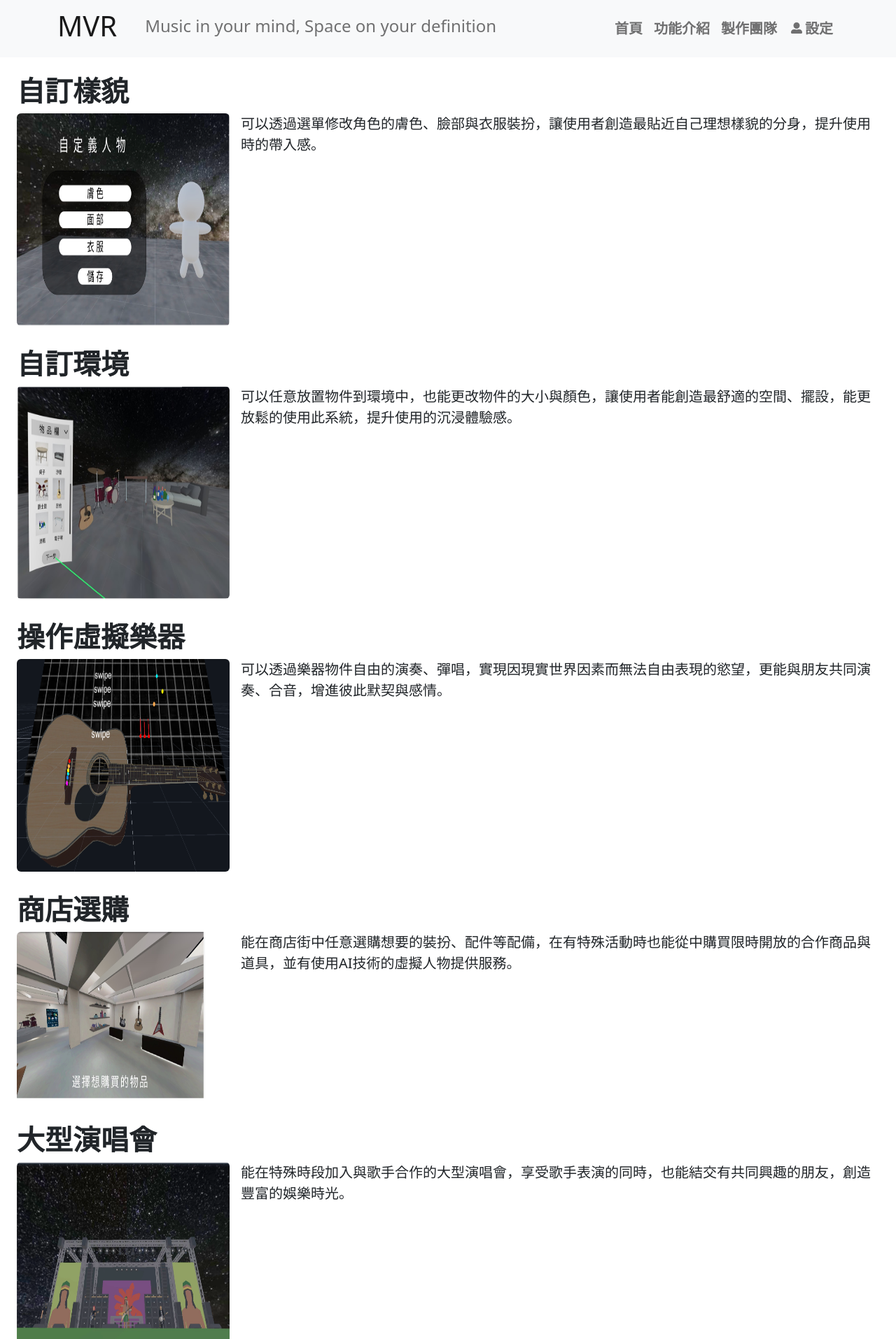
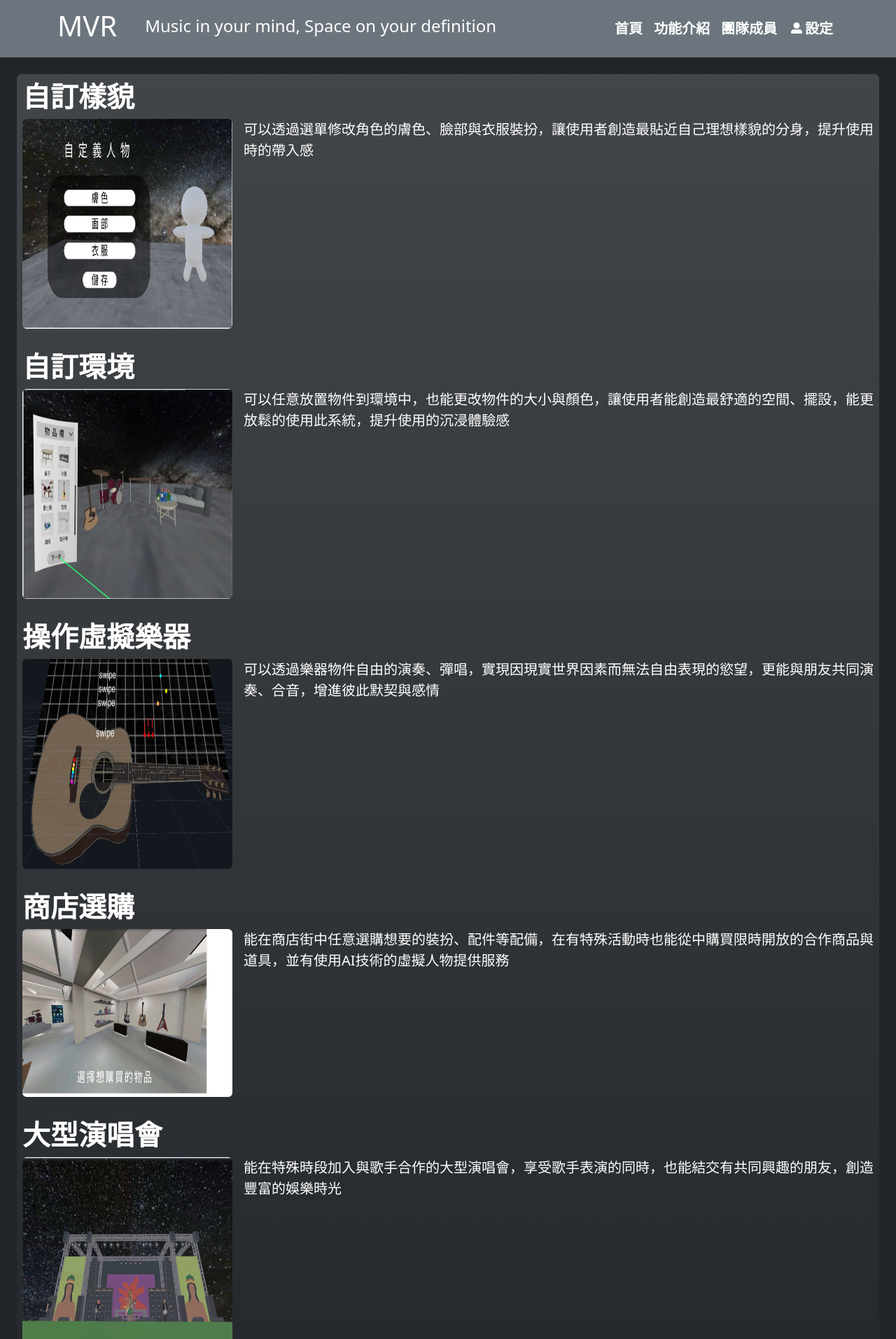
Before and after one commit to LeeChasel/MVR_website, a Next.js app: page /features in a window 1280 px wide. Shown: the top 1914 px of the page at 70% size. Built offline with nearby package versions, Linux system fonts and the light colour scheme.

Commit message:
prettify web page, adjust user login and register form

```diff
--- a/pages/_document.tsx
+++ b/pages/_document.tsx
@@ -4,7 +4,7 @@ export default function Document() {
   return (
     <Html lang="en">
       <Head />
-      <body>
+      <body className='bg-dark'>
         <Main />
         <NextScript />
       </body>
--- a/pages/components/topnavbar.tsx
+++ b/pages/components/topnavbar.tsx
@@ -7,36 +7,36 @@ import {FaUserAlt} from 'react-icons/fa'
 export default function TopNavbar()
 {
     return (
-        <Navbar bg="light">
+        <Navbar className="bg-secondary">
             <Container>
                 <Navbar.Brand>
-                    <h1>MVR</h1>
+                    <h1 className="text-white">MVR</h1>
                 </Navbar.Brand>
-                <Navbar.Text className="px-4 "><h4>Music in your mind, Space on your definition</h4></Navbar.Text>
+                <Navbar.Text className="px-4 text-white fw-bolder">
+                    <h4>Music in your mind, Space on your definition</h4>
+                </Navbar.Text>
                 <Navbar.Toggle />
                 <Navbar.Collapse className="justify-content-end">
                     <Nav>
                         <Link href="/" legacyBehavior passHref>
                             <Nav.Link>
-                                <span className="fs-5 fw-bolder">首頁</span>
+                                <span className="fs-5 fw-bolder text-white">首頁</span>
                             </Nav.Link>
                         </Link>
                         <Link href="/features" legacyBehavior passHref>
                             <Nav.Link>
-                                <span className="fs-5 fw-bolder">功能介紹</span>
+                                <span className="fs-5 fw-bolder text-white">功能介紹</span>
                             </Nav.Link>
                         </Link>
                         <Link href="/introduceTeam" legacyBehavior passHref>
                             <Nav.Link>
-                                <span className="fs-5 fw-bolder">
-                                    製作團隊
-                                </span>
+                                <span className="fs-5 fw-bolder text-white">團隊成員</span>
                             </Nav.Link>
                         </Link>
                         <Link href="/userPage/login" legacyBehavior passHref>
                             <Nav.Link>
-                                <FaUserAlt className="mx-1 mb-2"/>
-                                <span className="fs-5 fw-bolder">設定</span>
+                                <FaUserAlt className="mx-1 mb-2 text-white"/>
+                                <span className="fs-5 fw-bolder text-white">設定</span>
                             </Nav.Link>
                         </Link>
                     </Nav>
--- a/pages/features.tsx
+++ b/pages/features.tsx
@@ -6,65 +6,65 @@ export default function Features()
     return (
         <>
         <Head>
-        <title>MVR-功能詳情</title>
+        <title>MVR-功能介紹</title>
         <meta name="description" content="Generated by create next app" />
         <meta name="viewport" content="width=device-width, initial-scale=1" />
         <link rel="icon" href="/favicon.ico" />
         </Head>
         <main>
-            <div className='m-4'>
+            <div className='m-4 p-2 bg-gradient rounded'>
                 <div>
-                    <h1 className='fw-bold'>自訂樣貌</h1>
+                    <h1 className='fw-bold text-white'>自訂樣貌</h1>
                     <div className='d-flex gap-3 mb-4'>
                         <div className='w-25'>
                             <Image src="/features_img/player.PNG" alt="player" width="400" height="400" className='rounded'/>
                         </div>
-                        <p className='fs-5 w-75'>可以透過選單修改角色的膚色、臉部與衣服裝扮，讓使用者創造最貼近自己理想樣貌的分身，提升使用時的帶入感。</p>
+                        <p className='fs-5 w-75 text-white'>可以透過選單修改角色的膚色、臉部與衣服裝扮，讓使用者創造最貼近自己理想樣貌的分身，提升使用時的帶入感</p>
                     </div>
                 </div>
                 <div>
-                    <h1 className='fw-bold'>自訂環境</h1>
+                    <h1 className='fw-bold text-white'>自訂環境</h1>
                     <div className='d-flex gap-3 mb-4'>
                         <div className='w-25'>
                             <Image src="/features_img/place_object.PNG" alt="placeObject" width="400" height="400" className='rounded'/>
                         </div>
-                        <p className='fs-5 w-75'>可以任意放置物件到環境中，也能更改物件的大小與顏色，讓使用者能創造最舒適的空間、擺設，能更放鬆的使用此系統，提升使用的沉浸體驗感。</p>
+                        <p className='fs-5 w-75 text-white'>可以任意放置物件到環境中，也能更改物件的大小與顏色，讓使用者能創造最舒適的空間、擺設，能更放鬆的使用此系統，提升使用的沉浸體驗感</p>
                     </div>
                 </div>
                 <div>
-                    <h1 className='fw-bold'>操作虛擬樂器</h1>
+                    <h1 className='fw-bold text-white'>操作虛擬樂器</h1>
                     <div className='d-flex gap-3 mb-4'>
                         <div className='w-25'>
                             <Image src="/features_img/play_guitar.PNG" alt="playGuitar" width="450" height="450" className='rounded'/>
                         </div>
-                        <p className='fs-5 w-75'>可以透過樂器物件自由的演奏、彈唱，實現因現實世界因素而無法自由表現的慾望，更能與朋友共同演奏、合音，增進彼此默契與感情。</p>
+                        <p className='fs-5 w-75 text-white'>可以透過樂器物件自由的演奏、彈唱，實現因現實世界因素而無法自由表現的慾望，更能與朋友共同演奏、合音，增進彼此默契與感情</p>
                     </div>
                 </div>
                 <div>
-                    <h1 className='fw-bold'>商店選購</h1>
+                    <h1 className='fw-bold text-white'>商店選購</h1>
                     <div className='d-flex gap-3 mb-4'>
                         <div className='w-25'>
                             <Image src="/features_img/buy_object.PNG" alt="buying" width="450" height="360" className='rounded'/>
                         </div>
-                        <p className='fs-5 w-75'>能在商店街中任意選購想要的裝扮、配件等配備，在有特殊活動時也能從中購買限時開放的合作商品與道具，並有使用AI技術的虛擬人物提供服務。</p>
+                        <p className='fs-5 w-75 text-white'>能在商店街中任意選購想要的裝扮、配件等配備，在有特殊活動時也能從中購買限時開放的合作商品與道具，並有使用AI技術的虛擬人物提供服務</p>
                     </div>
                 </div>
                 <div>
-                    <h1 className='fw-bold'>大型演唱會</h1>
+                    <h1 className='fw-bold text-white'>大型演唱會</h1>
                     <div className='d-flex gap-3 mb-4'>
                         <div className='w-25'>
                             <Image src="/features_img/event.PNG" alt="event" width="450" height="400" className='rounded'/>
                         </div>
-                        <p className='fs-5 w-75'>能在特殊時段加入與歌手合作的大型演唱會，享受歌手表演的同時，也能結交有共同興趣的朋友，創造豐富的娛樂時光。</p>
+                        <p className='fs-5 w-75 text-white'>能在特殊時段加入與歌手合作的大型演唱會，享受歌手表演的同時，也能結交有共同興趣的朋友，創造豐富的娛樂時光</p>
                     </div>
                 </div>
                 <div>
-                    <h1 className='fw-bold'>AI</h1>
+                    <h1 className='fw-bold text-white'>AI</h1>
                     <div className='d-flex gap-3 mb-4'>
                         <div className='w-25'>
                             <Image src="/features_img/AI.jpg" alt="AI" width="450" height="300" className='rounded'/>
                         </div>
-                        <p className='fs-5 w-75'>我們提供了使用AI技術的客服機器人，因應使用者多場景多管道的互動模式，能透過以雲端運算、人工智慧、大數據等新數位技術為基礎和客戶服務的融合、進化提供比傳統人力客服更強大的使用者體驗。</p>
+                        <p className='fs-5 w-75 text-white'>我們提供了使用AI技術的客服機器人，因應使用者多場景多管道的互動模式，能透過以雲端運算、人工智慧、大數據等新數位技術為基礎和客戶服務的融合、進化提供比傳統人力客服更強大的使用者體驗</p>
                     </div>
                 </div>
             </div>
--- a/pages/index.tsx
+++ b/pages/index.tsx
@@ -5,7 +5,7 @@ import Image from 'next/legacy/image';
 function PhotoCarousel()
 {
   return (
-    <div className='d-flex justify-content-center mt-4'>
+    <div className='d-flex justify-content-center mt-5'>
       <Carousel className='w-75'>
         <Carousel.Item>
           <Image src="/photoCarousel/interface.png" alt="Login UI" width="1500" height="1000" className='w-100'/>
@@ -37,7 +37,6 @@ export default function Home() {
         <link rel="icon" href="/favicon.ico" />
       </Head>
       <main>
-
         <PhotoCarousel />
       </main>
     </>
--- a/pages/userPage/accountSetting.tsx
+++ b/pages/userPage/accountSetting.tsx
@@ -11,7 +11,7 @@ export default function AccountSetting()
         <link rel="icon" href="/favicon.ico" />
         </Head>
         <main>
-            Account
+            <h1 className="text-white m-4">更改帳號頁面</h1>
         </main>
         </>
     )
--- a/pages/userPage/friendList.tsx
+++ b/pages/userPage/friendList.tsx
@@ -11,7 +11,7 @@ export default function FriendList()
         <link rel="icon" href="/favicon.ico" />
         </Head>
         <main>
-            friend
+            <h1 className="text-white m-4">好友清單頁面</h1>
         </main>
         </>
     )
--- a/pages/userPage/passwordSetting.tsx
+++ b/pages/userPage/passwordSetting.tsx
@@ -11,7 +11,7 @@ export default function PasswordSetting()
         <link rel="icon" href="/favicon.ico" />
         </Head>
         <main>
-            password
+            <h1 className="text-white m-4">更改密碼頁面</h1>
         </main>
         </>
     )
--- a/pages/userPage/userSetting.tsx
+++ b/pages/userPage/userSetting.tsx
@@ -5,7 +5,7 @@ import Link from 'next/link';
 function Menu()
 {
     return (
-    <ListGroup className='gap-3'>
+    <ListGroup className='gap-2 m-3 bg-white'>
         <Link href="accountSetting" legacyBehavior passHref>
             <ListGroup.Item action>更改帳號</ListGroup.Item>
         </Link>
```
Also changed, not shown: pages/introduceTeam.tsx (+6 -6 lines), pages/userPage/login.tsx (+15 -10 lines), pages/userPage/register.tsx (+12 -8 lines).
